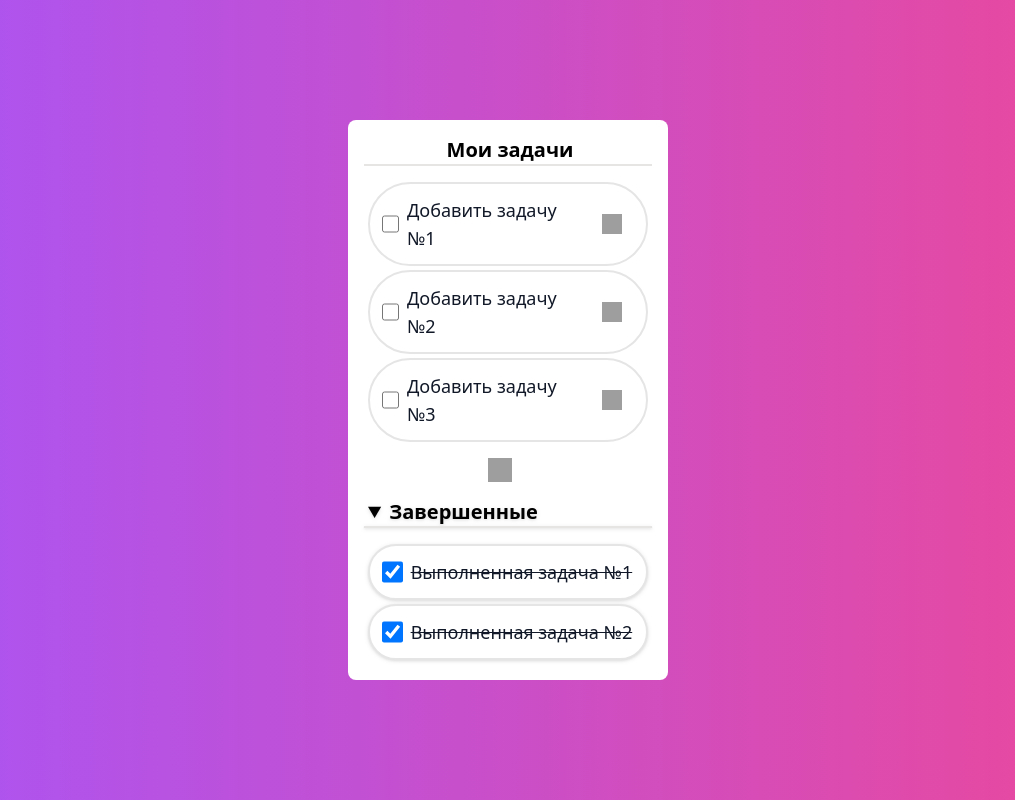
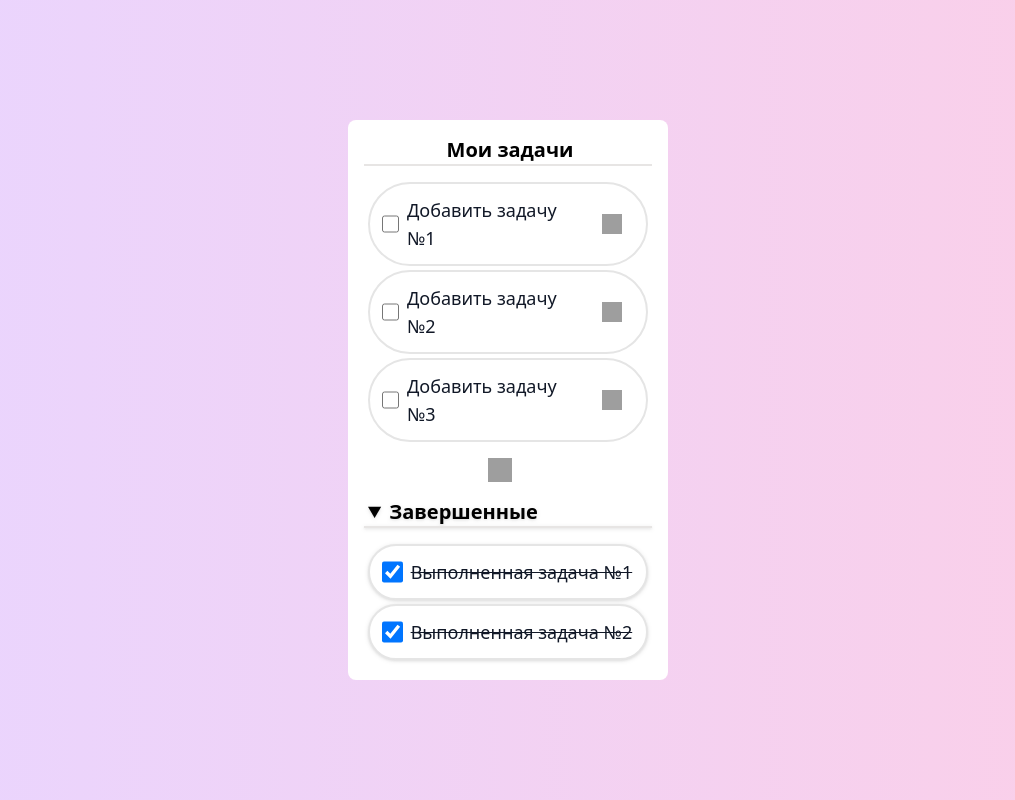
Before and after one commit to saleart-lesha/todo, a React (Create React App) app: page / in a window 1280 px wide. Shown: the whole page, without its empty margins (132-1147 px from the left). Built offline with nearby package versions, Linux system fonts and the light colour scheme; data requests are answered from the project's data file; grey boxes are pictures that could not be loaded.

Commit message:
refactor: Исправил основной фон

```diff
--- a/src/page/main.tsx
+++ b/src/page/main.tsx
@@ -4,7 +4,7 @@
 
 function Main() {
   return (
-    <div className='flex justify-center flex-col items-center h-screen bg-gradient-to-r from-purple-500 to-pink-500'>
+    <div className='flex justify-center flex-col items-center h-screen bg-gradient-to-r from-purple-200 to-pink-200'>
       <Routes>
         <Route path='/' element={<TodoCard />} />
         <Route path='/tasks/:id' element={<TaskCard />} />
```
